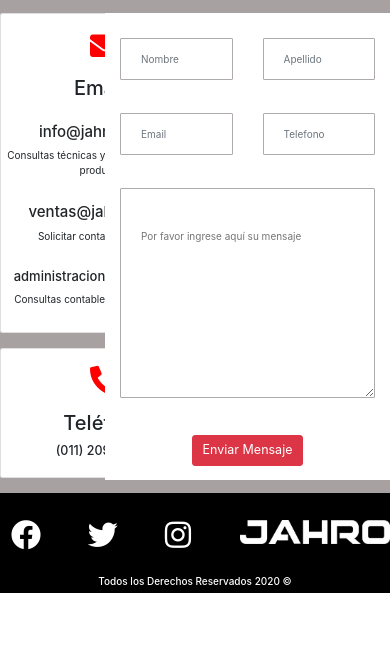
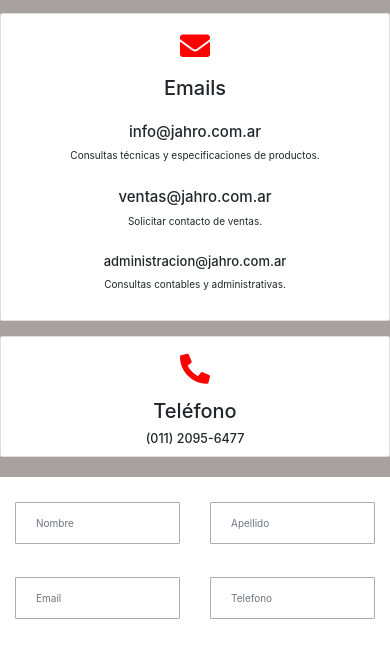
Before and after one commit to gdavid80/jahro-responsiv2, a plain HTML site: page index.html in a window 390 px wide. Shown: the part 3543-4192 px from the top of the page. Before the commit the page ends 4136 px from the top, so only its background shows below. Drawn offline with nearby package versions, Linux system fonts and the light colour scheme.

Commit message:
responsive mobile formulario

```diff
--- a/css/estilos.css
+++ b/css/estilos.css
@@ -394,6 +394,11 @@ margin-top: 17px;
 .card-body{
 padding: 0.25rem!important;
 }
+
+.card{
+  width: 100%;
+}
+
 .row{
   margin-bottom: 10px!important;
 }
@@ -407,3 +412,7 @@ padding: 0.25rem!important;
     margin-left: -15;
   }
 }
+
+.text-center{
+    width: 100%;
+  }
--- a/index.html
+++ b/index.html
@@ -255,8 +255,8 @@
       <div class="contenedor-grande">
         <div class="contenedores">
           <div class="row">
-            <div class="col-3">
-              <div class="card" style="width: 21rem; height: 32rem; background-color: white;">
+            <div class="col-sm-12 col-lg-3">
+              <div class="card" style=" background-color: white;">
                 <div class="card-body">
                   <div class="text-center"><br><i class="fas fa-envelope fa-3x" style=" color:red;"></i></div>
                     <br>
@@ -274,7 +274,7 @@
                   </div>
                 </div>
                     <br>
-              <div class="card" style="width: 21rem; height: 13rem; margin-bottom: 2rem; background-color: white;">
+              <div class="card" style=" margin-bottom: 2rem; background-color: white;">
                 <div class="card-body">
                   <div class="text-center"> <br><i class="fas fa-phone-alt fa-3x" style=" color:red;"></i></div>
                     <br>
@@ -284,7 +284,7 @@
                 </div>
               </div>
 
-            <div class="col-9">
+            <div class="col-sm-12 col-lg-9">
               <div class="contact-form">
                 <div class="form-estilo">
                   <div class="col-md-12 col-md-offset-2 formu" >
```
Also changed, not shown: ._index.html.
